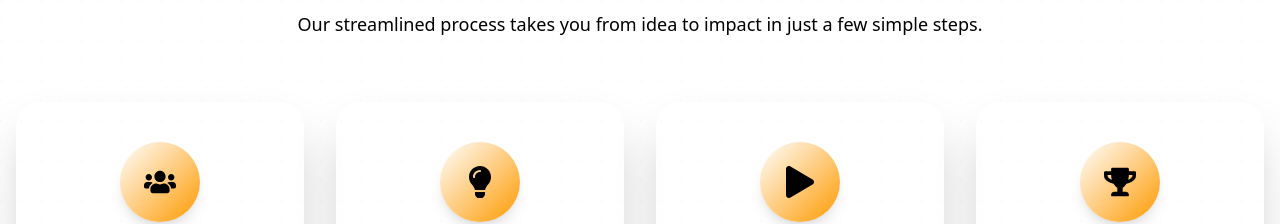
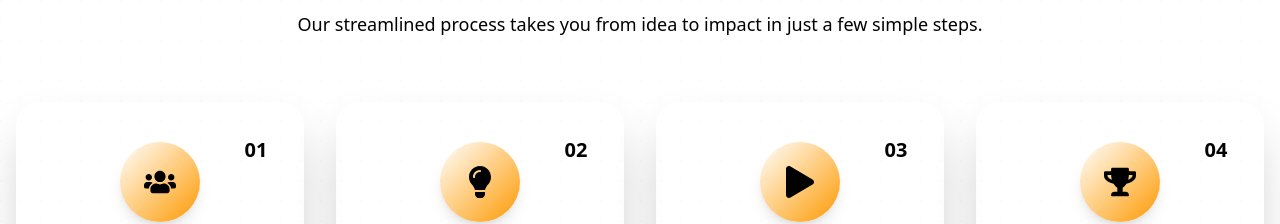
Before and after one commit to damodara2006/Project_SFS, a React (Vite) app in the folder frontend/: page / in a window 1280 px wide. Shown: the part 1520-1744 px from the top of the page. Built offline with nearby package versions, Linux system fonts and the light colour scheme.

Commit message:
feat : updated home.jsx

```diff
--- a/frontend/src/pages/Home.jsx
+++ b/frontend/src/pages/Home.jsx
@@ -355,7 +355,7 @@ const Homepage = () => {
                   <div className="w-20 h-20 bg-gradient-to-br from-primary-accent to-amber-500 rounded-full flex items-center justify-center mx-auto shadow-lg group-hover:scale-110 transition-transform duration-300">
                     {item.icon}
                   </div>
-                  <div className="absolute -top-2 -right-2 w-8 h-8 bg-primary-accent text-white rounded-full flex items-center justify-center text-sm font-bold">
+                  <div className="absolute -top-2 -right-2 w-8 h-8 bg-primary-accent text-black rounded-full flex items-center justify-center text-xl font-bold">
                     {item.step}
                   </div>
                 </div>
```
